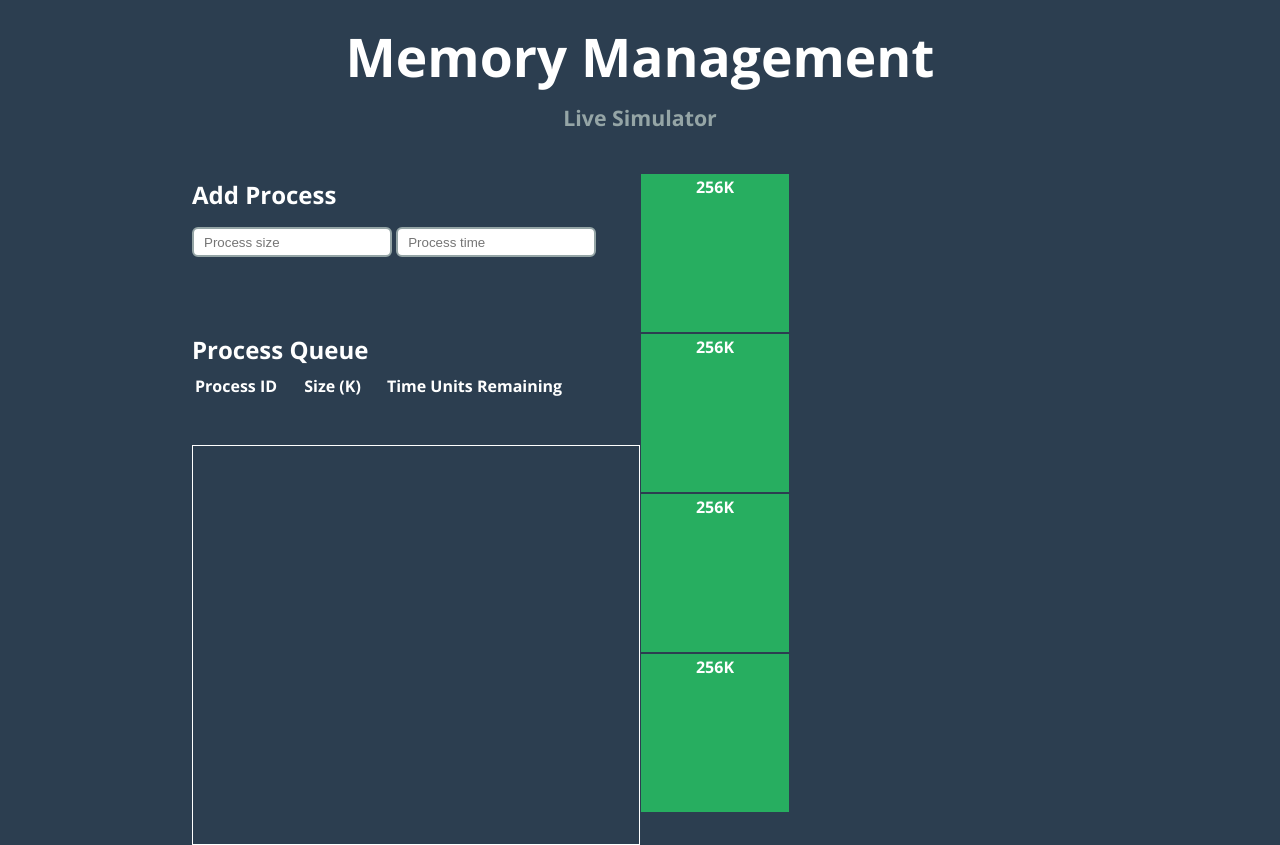
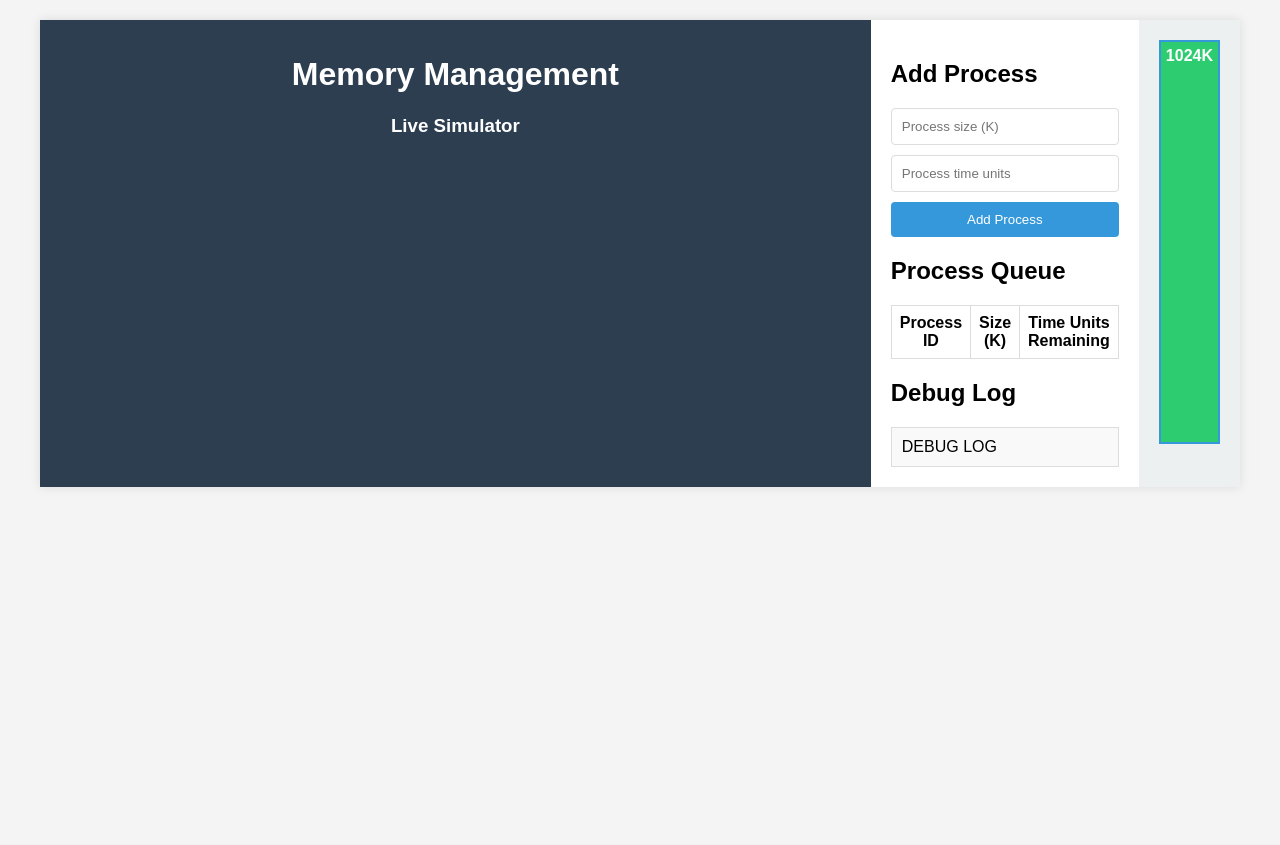
Before and after one commit to ramzeexx/Memory-Allocation-Simulator, a plain HTML site: page index.html in a window 1280 px wide. After the commit the page ends 800 px from the top, so only its background shows below. Drawn offline with nearby package versions, Linux system fonts and the light colour scheme.

Commit message:
working now

```diff
--- a/index.html
+++ b/index.html
@@ -1,11 +1,11 @@
-<html>
-
+<!DOCTYPE html>
+<html lang="en">
 <head>
-    <title>MEMORY ALLOCATION SIMULATOR</title>
-    <link href='https://fonts.googleapis.com/css?family=Open+Sans:v€,600,700' rel='stylesheet' type='text/css'>
-    <link href='style.css' rel='stylesheet' type='text/css'>
+    <meta charset="UTF-8">
+    <meta name="viewport" content="width=device-width, initial-scale=1.0">
+    <title>Memory Allocation Simulator</title>
+    <link rel="stylesheet" href="style.css">
 </head>
-
 <body>
     <div id="mainContainer">
         <div id="title">
@@ -13,37 +13,53 @@
             <h3>Live Simulator</h3>
         </div>
 
-        <div id="rightContainer">
-            <div id="memoryContainer">
-                <div id="memory"></div>
-            </div>
-        </div>
-
         <div id="leftContainer">
             <h2>Add Process</h2>
             <form id="processForm">
-                <input type="text" name="processSize" placeholder="Process size" autocomplete="off" />
-                <input type="text" name="processTime" placeholder="Process time" autocomplete="off" />
-                <button type="submit" style="display:none;" /></button>
+                <input type="number"
+                       name="processSize"
+                       placeholder="Process size (K)"
+                       required
+                       min="1"
+                       max="1024"
+                       autocomplete="off" />
+                <input type="number"
+                       name="processTime"
+                       placeholder="Process time units"
+                       required
+                       min="1"
+                       max="60"
+                       autocomplete="off" />
+                <button type="submit">Add Process</button>
             </form>
-            <br><br>
+
             <h2>Process Queue</h2>
             <table id="processTable">
+                <thead>
                     <tr>
                         <th>Process ID</th>
                         <th>Size (K)</th>
                         <th>Time Units Remaining</th>
                     </tr>
+                </thead>
+                <tbody>
+                    <!-- Processes will be added here dynamically -->
+                </tbody>
             </table>
-            <br>
-            <br>
+
+            <h2>Debug Log</h2>
             <div id="logBoxContainer">
                 <div id="logBox">DEBUG LOG<br></div>
+            </div>
+        </div>
+
+        <div id="rightContainer">
+            <div id="memoryContainer">
+                <div id="memory"></div>
             </div>
         </div>
     </div>
 
     <script src="script.js"></script>
 </body>
-
 </html>
--- a/script.js
+++ b/script.js
@@ -1,32 +1,38 @@
-var processID = 0;
-var memControlBlockSize = 16;
-var processes = [];
+// Memory Management Simulator
+let processID = 0;
+const MEMORY_CONTROL_BLOCK_SIZE = 16;
+const MAX_MEMORY_SIZE = 1024; // Total memory size
+let processes = [];
 
-function Process(size, time) {
+// Process Class
+class Process {
+    constructor(size, time) {
+        this.id = processID++;
         this.size = size;
         this.timeLeft = time;
         this.allocatedBlock = null;
-    this.id = processID++;
     }
 
-Process.prototype.isAllocated = function () {
+    tick() {
+        this.timeLeft--;
+    }
+
+    isAllocated() {
         return this.allocatedBlock !== null;
-};
+    }
+}
 
-Process.prototype.tick = function () {
-    this.timeLeft -= 1;
-};
-
-function MemControlBlock(size) {
+// Memory Block Class
+class MemoryBlock {
+    constructor(size) {
         this.size = size;
         this.process = null;
         this.available = true;
         this.next = null;
         this.prev = null;
-    this.fromPartition = false;
     }
 
-MemControlBlock.prototype.setProcess = function (process) {
+    allocate(process) {
         if (process === null) {
             this.process = null;
             this.available = true;
@@ -34,167 +40,158 @@ MemControlBlock.prototype.setProcess = function (process) {
             this.process = process;
             this.available = false;
         }
-};
-
-function Heap() {
-    this.head = null;
-    this.size = 0;
-}
-
-Heap.prototype.requestAllocation = function (process) {
-    let blockBestFit = this.head;
-    while (blockBestFit && (blockBestFit.size < process.size || !blockBestFit.available)) {
-        blockBestFit = blockBestFit.next;
-    }
-    if (!blockBestFit) return false;
-
-    let block = blockBestFit.next;
-    while (block) {
-        if (block.size >= process.size && block.available && block.size < blockBestFit.size) {
-            blockBestFit = block;
-        }
-        block = block.next;
-    }
-
-    let spaceLeftover = blockBestFit.size - (process.size + memControlBlockSize);
-    if (spaceLeftover > 0) {
-        let newBlock = new MemControlBlock(spaceLeftover);
-        newBlock.next = blockBestFit.next;
-        if (newBlock.next) newBlock.next.prev = newBlock;
-        blockBestFit.next = newBlock;
-        newBlock.prev = blockBestFit;
-        blockBestFit.size = process.size;
-        newBlock.fromPartition = true;
-    }
-
-    blockBestFit.setProcess(process);
-    process.allocatedBlock = blockBestFit;
-    return true;
-};
-
-Heap.prototype.deallocateProcess = function (process) {
-    if (process.allocatedBlock) {
-        process.allocatedBlock.setProcess(null);
-        process.allocatedBlock = null;
-    }
-};
-
-Heap.prototype.add = function (block) {
-    if (!this.head) {
-        this.head = block;
-    } else {
-        block.next = this.head;
-        this.head.prev = block;
-        this.head = block;
-    }
-    this.size += block.size;
-};
-
-Heap.prototype.repaint = function () {
-    let block = this.head;
-    let memoryDiv = document.getElementById("memory");
-    memoryDiv.innerHTML = "";
-
-    while (block) {
-        let height = ((block.size / this.size) * 100);
-        if (block.fromPartition) height += (memControlBlockSize / this.size) * 100;
-
-        let divBlock = document.createElement("div");
-        divBlock.style.height = height + "%";
-        divBlock.setAttribute("id", "block");
-        divBlock.className = block.available ? "available" : "unavailable";
-        memoryDiv.appendChild(divBlock);
-
-        let blockLabel = document.createElement("div");
-        blockLabel.setAttribute("id", "blockLabel");
-        blockLabel.style.height = height + "%";
-        blockLabel.innerHTML = block.size + "K";
-        if (height <= 2) blockLabel.style.display = "none";
-
-        divBlock.appendChild(blockLabel);
-        block = block.next;
-    }
-};
-
-function log(string) {
-    let logBox = document.getElementById("logBox");
-    logBox.innerHTML += string + "<br />";
-}
-
-function addProcessToTable(process) {
-    let row = document.createElement("tr");
-    row.setAttribute("id", "process" + process.id);
-
-    let colName = document.createElement("td");
-    colName.innerHTML = process.id;
-    let colSize = document.createElement("td");
-    colSize.innerHTML = process.size;
-    let colTime = document.createElement("td");
-    colTime.setAttribute("id", "process" + process.id + "timeLeft");
-    colTime.innerHTML = process.timeLeft;
-
-    row.appendChild(colName);
-    row.appendChild(colSize);
-    row.appendChild(colTime);
-
-    document.getElementById("processTable").appendChild(row);
-}
-
-function removeProcessFromTable(process) {
-    let processRow = document.getElementById("process" + process.id);
-    if (processRow) {
-        processRow.parentNode.removeChild(processRow);
     }
 }
 
-function refreshTable() {
-    for (let i = 0; i < processes.length; i++) {
-        let process = processes[i];
-        document.getElementById("process" + process.id + "timeLeft").innerHTML = process.timeLeft;
+// Memory Manager
+class MemoryManager {
+    constructor(totalSize) {
+        this.totalSize = totalSize;
+        this.head = new MemoryBlock(totalSize);
+        this.memoryDiv = document.getElementById('memory');
+    }
+
+    allocate(process) {
+        let currentBlock = this.head;
+
+        // Find first suitable block
+        while (currentBlock) {
+            if (currentBlock.available && currentBlock.size >= process.size) {
+                // Allocate the block
+                currentBlock.allocate(process);
+                process.allocatedBlock = currentBlock;
+
+                // Split block if significantly larger
+                if (currentBlock.size > process.size + MEMORY_CONTROL_BLOCK_SIZE) {
+                    const remainingBlock = new MemoryBlock(currentBlock.size - process.size);
+                    remainingBlock.next = currentBlock.next;
+                    currentBlock.next = remainingBlock;
+                    currentBlock.size = process.size;
+                }
+
+                this.updateMemoryVisualization();
+                return true;
+            }
+            currentBlock = currentBlock.next;
+        }
+
+        return false;
+    }
+
+    deallocate(process) {
+        if (process.allocatedBlock) {
+            process.allocatedBlock.allocate(null);
+            process.allocatedBlock = null;
+            this.mergeAdjacentFreeBlocks();
+            this.updateMemoryVisualization();
         }
     }
 
-var heap = new Heap();
-var blockSizes = [256, 256, 256, 256];
-for (let i = 0; i < blockSizes.length; i++) {
-    heap.add(new MemControlBlock(blockSizes[i]));
+    mergeAdjacentFreeBlocks() {
+        let currentBlock = this.head;
+        while (currentBlock && currentBlock.next) {
+            if (currentBlock.available && currentBlock.next.available) {
+                currentBlock.size += currentBlock.next.size;
+                currentBlock.next = currentBlock.next.next;
+            } else {
+                currentBlock = currentBlock.next;
             }
-heap.repaint();
+        }
+    }
 
-var clock = setInterval(function () {
-    for (let i = 0; i < processes.length; i++) {
-        let process = processes[i];
+    updateMemoryVisualization() {
+        this.memoryDiv.innerHTML = '';
+        let currentBlock = this.head;
+
+        while (currentBlock) {
+            const blockDiv = document.createElement('div');
+            blockDiv.style.height = `${(currentBlock.size / this.totalSize) * 100}%`;
+            blockDiv.classList.add('memory-block');
+            blockDiv.classList.add(currentBlock.available ? 'available' : 'unavailable');
+
+            const blockLabel = document.createElement('div');
+            blockLabel.textContent = `${currentBlock.size}K`;
+            blockLabel.classList.add('block-label');
+
+            blockDiv.appendChild(blockLabel);
+            this.memoryDiv.appendChild(blockDiv);
+
+            currentBlock = currentBlock.next;
+        }
+    }
+}
+
+// Initialize Memory Manager
+const memoryManager = new MemoryManager(1024);
+
+// Simulation Clock
+const simulationClock = setInterval(() => {
+    for (let i = processes.length - 1; i >= 0; i--) {
+        const process = processes[i];
+
         if (!process.isAllocated()) {
-            heap.requestAllocation(process);
+            // Try to allocate if not already allocated
+            memoryManager.allocate(process);
         } else {
+            // Tick down process time
             process.tick();
-            if (process.timeLeft < 1) {
-                heap.deallocateProcess(process);
+
+            // Remove process if time is up
+            if (process.timeLeft <= 0) {
+                memoryManager.deallocate(process);
+                removeProcessFromTable(process);
                 processes.splice(i, 1);
-                removeProcessFromTable(process);
-                refreshTable();
-                heap.repaint();
+                updateProcessTable();
             }
         }
     }
 }, 1000);
 
-document.getElementById("processForm").onsubmit = function () {
-    let elements = this.elements;
-    let inProcessSize = elements.namedItem("processSize");
-    let inProcessTime = elements.namedItem("processTime");
+// Add Process Form Handling
+document.getElementById('processForm').addEventListener('submit', (event) => {
+    event.preventDefault();
 
-    let process = new Process(parseInt(inProcessSize.value), parseInt(inProcessTime.value));
-    heap.requestAllocation(process);
-    heap.repaint();
+    const sizeInput = event.target.elements.processSize;
+    const timeInput = event.target.elements.processTime;
+
+    const size = parseInt(sizeInput.value);
+    const time = parseInt(timeInput.value);
+
+    const process = new Process(size, time);
     processes.push(process);
+
     addProcessToTable(process);
 
-    log("Requesting: " + process.size);
-    log(heap.toString() + "<br>");
+    // Reset form
+    sizeInput.value = '';
+    timeInput.value = '';
+});
 
-    inProcessSize.value = "";
-    inProcessTime.value = "";
+function addProcessToTable(process) {
+    const tableBody = document.querySelector('#processTable tbody');
+    const row = document.createElement('tr');
+    row.id = `process-${process.id}`;
 
-    return false;
-};
+    row.innerHTML = `
+        <td>${process.id}</td>
+        <td>${process.size}K</td>
+        <td>${process.timeLeft}</td>
+    `;
+
+    tableBody.appendChild(row);
+}
+
+function removeProcessFromTable(process) {
+    const row = document.getElementById(`process-${process.id}`);
+    if (row) row.remove();
+}
+
+function updateProcessTable() {
+    const tableBody = document.querySelector('#processTable tbody');
+    tableBody.innerHTML = '';
+
+    processes.forEach(addProcessToTable);
+}
+
+// Initial memory visualization
+memoryManager.updateMemoryVisualization();
--- a/style.css
+++ b/style.css
@@ -1,121 +1,134 @@
 body {
-    font-family: 'Open Sans', sans-serif;
-    background-color: #2c3e50;
-    color: #FFFFFF;
-    padding: 0;
+    font-family: Arial, sans-serif;
     margin: 0;
-    font-size: 12pt;
-    line-height: 1.4;
+    padding: 20px;
+    background-color: #f4f4f4;
 }
 
-h1 {
-    font-size: 40pt;
-    margin: 0 0 20px 0;
-    line-height: 1;
-}
-
-h2 {
-    margin: 10px 0;
-    line-height: 1;
-}
-
-h3 {
-    font-size: 16pt;
-    color: #95A5A6;
-    margin: 0;
+#mainContainer {
+    display: flex;
+    max-width: 1200px;
+    margin: 0 auto;
+    background-color: white;
+    box-shadow: 0 0 10px rgba(0,0,0,0.1);
 }
 
 #title {
     text-align: center;
-    margin-bottom: 40px;
+    background-color: #2c3e50;
+    color: white;
+    padding: 15px;
+    width: 100%;
 }
 
-#mainContainer {
-    width: 70%;
-    margin: 30px auto 20px auto;
+#rightContainer {
+    flex: 1;
+    padding: 20px;
+    background-color: #ecf0f1;
 }
 
 #leftContainer {
-    float: left;
-    width: 50%;
-}
-
-#rightContainer {
-    float: right;
-    width: 50%;
+    flex: 1;
+    padding: 20px;
+    background-color: #ffffff;
 }
 
 #memoryContainer {
-    float: left;
-    margin: 0 auto;
-    height: 80vh;
-    width: 150px;
+    height: 400px;
+    border: 2px solid #3498db;
+    position: relative;
+    background-color: white;
 }
 
 #memory {
-    float: right;
-    width: 150px;
     height: 100%;
+    display: flex;
+    align-items: flex-end;
 }
 
-#block {
-    box-sizing: border-box;
-    border: 1px solid #2C3E50;
-    width: 100%;
+#memory div[id="block"] {
+    flex: 1;
+    transition: all 0.3s ease;
 }
 
-#blockLabel {
+#memory div[id="block"].available {
+    background-color: #2ecc71;
+}
+
+#memory div[id="block"].unavailable {
+    background-color: #e74c3c;
+}
+
+#memory div[id="blockLabel"] {
     text-align: center;
+    color: white;
     font-weight: bold;
-    padding: 2px;
+    padding: 5px;
+}
+
+#processForm {
+    display: flex;
+    flex-direction: column;
+    gap: 10px;
+    margin-bottom: 20px;
+}
+
+#processForm input {
+    padding: 10px;
+    border: 1px solid #ddd;
+    border-radius: 4px;
+}
+
+#processForm button {
+    padding: 10px;
+    background-color: #3498db;
+    color: white;
+    border: none;
+    border-radius: 4px;
+    cursor: pointer;
+}
+
+#processTable {
+    width: 100%;
+    border-collapse: collapse;
+    margin-bottom: 20px;
+}
+
+#processTable th, #processTable td {
+    border: 1px solid #ddd;
+    padding: 8px;
+    text-align: center;
 }
 
 #logBoxContainer {
-    width: 100%;
-    float: left;
-    font-family: Consolas, monospace;
-    height: 400px;
-    overflow: hidden;
-    box-sizing: border-box;
-    border: 1px solid #FFFFFF;
+    max-height: 200px;
+    overflow-y: auto;
+    border: 1px solid #ddd;
+    padding: 10px;
+    background-color: #f9f9f9;
+}
+#memory {
+height: 100%;
+display: flex;
+align-items: flex-end;
 }
 
-#logBox {
-    height: 100%;
-    width: 100%;
-    overflow: auto;
-    padding-right: 20px; /* Hides scrollbar */
-    display: none;
+.memory-block {
+flex: 1;
+transition: all 0.3s ease;
 }
 
-.available {
-    background-color: #27ae60;
+.memory-block.available {
+background-color: #2ecc71;
 }
 
-.unavailable {
-    background-color: #c0392b;
+.memory-block.unavailable {
+background-color: #e74c3c;
 }
 
-#processTable {
-    width: 400px;
+.block-label {
+text-align: center;
+color: white;
+font-weight: bold;
+padding: 5px;
 }
-
-#processTable th {
-    text-align: left;
-    padding-right: 20px;
-    color: #FFFFFF;
-}
-
-#processTable td {
-    color: #BDC3C7;
-}
-
-input {
-    height: 30px;
-    padding-left: 10px;
-    padding-right: 10px;
-    border: 2px solid #95A5A6;
-    border-radius: 6px;
-    width: 200px;
-    margin: 10px 0 10px 0;
-}
```
Lines whose indentation alone changed are shown as unchanged.
